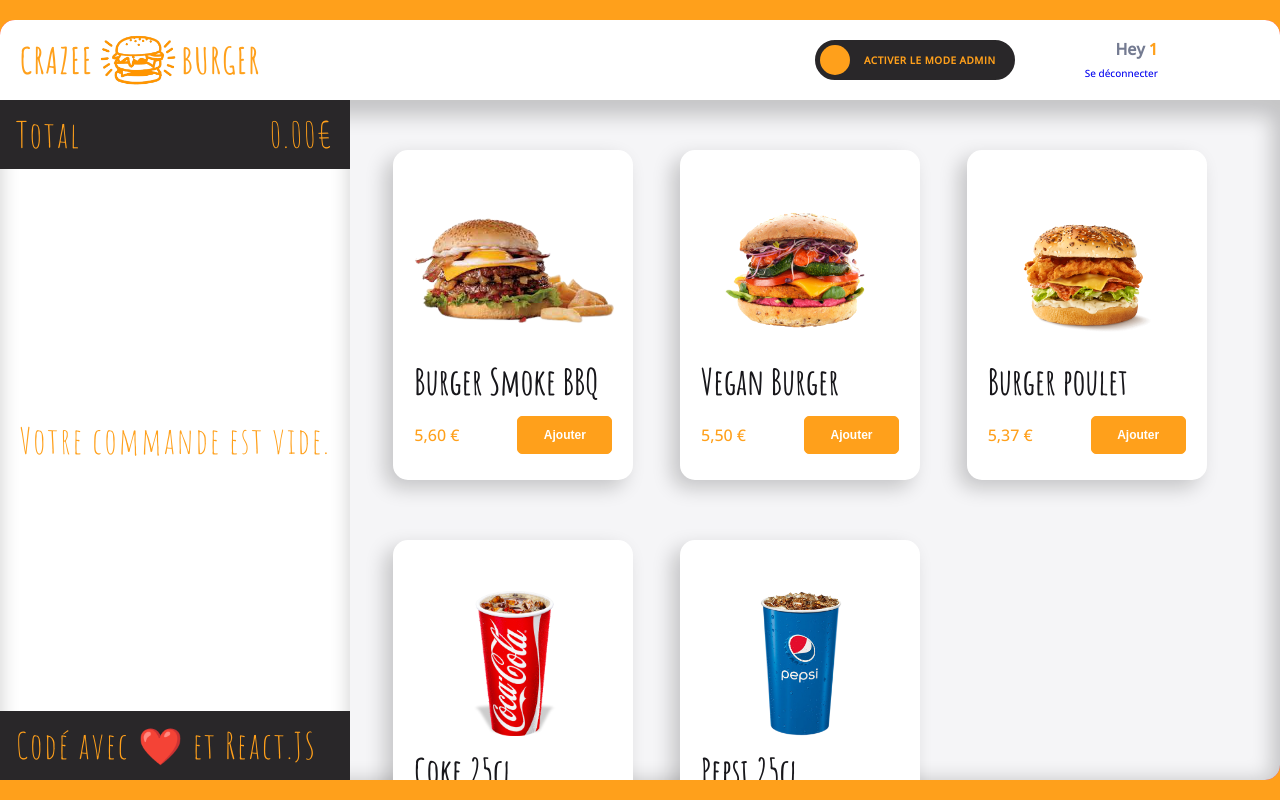
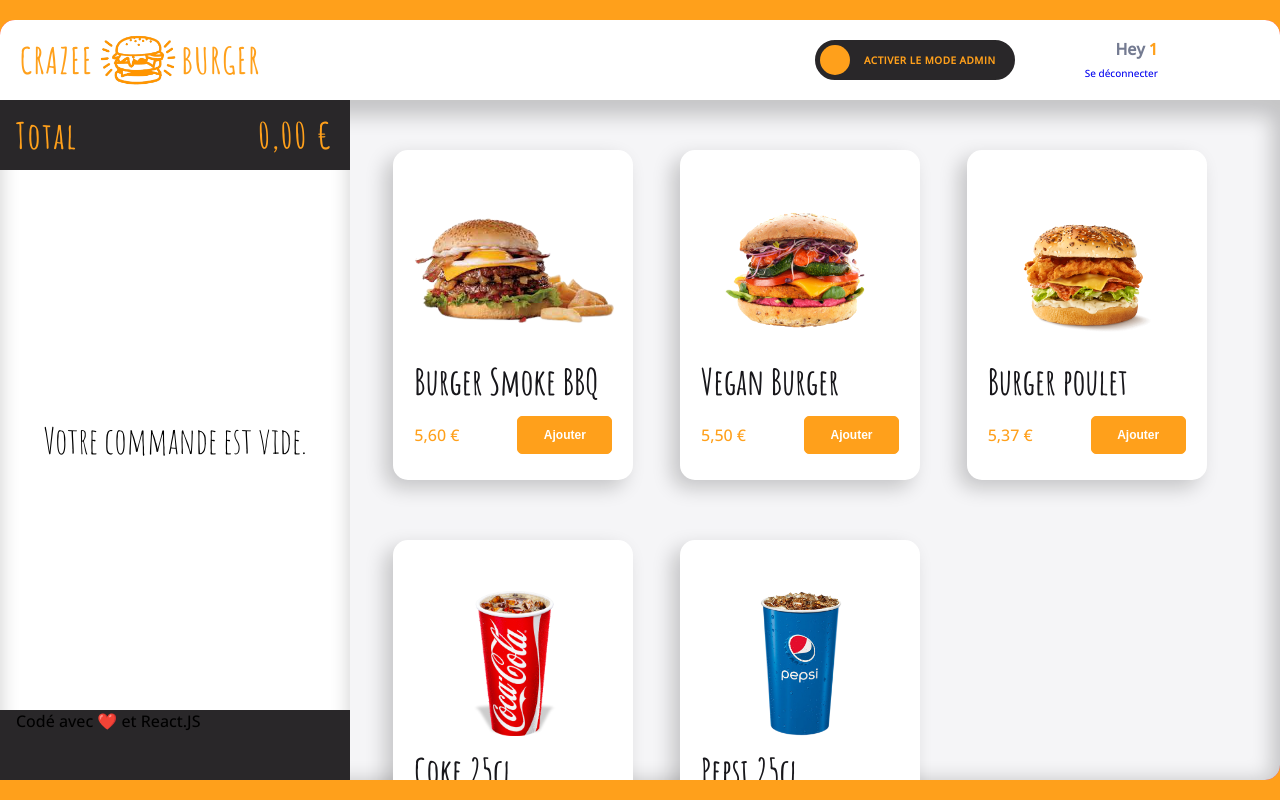
Before and after one commit to Moustito/crazee-burger, a React (Vite) app: page /order/1 in a window 1280 px wide. Built offline with nearby package versions, Linux system fonts and the light colour scheme; some icons are missing.

Commit message:
♻️ F10: BASKET > Add Total

```diff
--- a/src/Components/pages/order/main/Basket/Basket.jsx
+++ b/src/Components/pages/order/main/Basket/Basket.jsx
@@ -1,16 +1,15 @@
 import styled from "styled-components";
 import { theme } from "../../../../../theme";
 import Header from "../../../../reusable-ui/Header";
+import Total from "./Total";
+import { formatPrice } from "../../../../../utils/maths";
 
 export default function Basket() {
   const testProduct = false;
 
   return (
     <BasketStyled>
-      <Header>
-        <p>Total</p>
-        <p>0.00€</p>
-      </Header>
+      <Total amountToPay={formatPrice(0)} />
       <div className="panier">
         {testProduct ? <p>Vos produits...</p> : <p>Votre commande est vide.</p>}
       </div>
@@ -33,18 +32,6 @@ const BasketStyled = styled.div`
   display: flex;
   flex-direction: column;
   box-shadow: 0px 0px 20px 0px #00000033 inset;
-
-  p {
-    padding: 12px 16px;
-
-    color: ${theme.colors.primary};
-
-    font-family: ${theme.fonts.family.stylish};
-    font-size: 36px;
-    font-weight: 400;
-    line-height: 45.4px;
-    letter-spacing: 2px;
-  }
 
   .panier {
     width: 100%;
--- /dev/null
+++ b/src/Components/pages/order/main/Basket/Total.jsx
@@ -0,0 +1,28 @@
+import styled from "styled-components";
+import { theme } from "../../../../../theme";
+import Header from "../../../../reusable-ui/Header";
+
+export default function Total({ amountToPay }) {
+  return (
+    <Header>
+      <TotalStyled>
+        <span className="total">Total</span>
+        <span className="amout">{amountToPay}</span>
+      </TotalStyled>
+    </Header>
+  );
+}
+
+const TotalStyled = styled.div`
+  height: 100%;
+
+  display: flex;
+  justify-content: space-between;
+  align-items: center;
+
+  color: ${theme.colors.primary};
+  font-family: ${theme.fonts.family.stylish};
+  font-size: ${theme.fonts.size.P4};
+  font-weight: ${theme.fonts.weights.bold};
+  letter-spacing: 2px;
+`;
--- a/src/Components/reusable-ui/Header.jsx
+++ b/src/Components/reusable-ui/Header.jsx
@@ -6,11 +6,7 @@ export default function Header({ children }) {
 }
 
 const HeaderStyled = styled.div`
-  width: 100%;
-
-  display: flex;
-  justify-content: space-between;
-
+  height: 70px;
+  padding: 0 16px;
   background: #292729;
-  color: ${theme.colors.primary};
 `;
```
